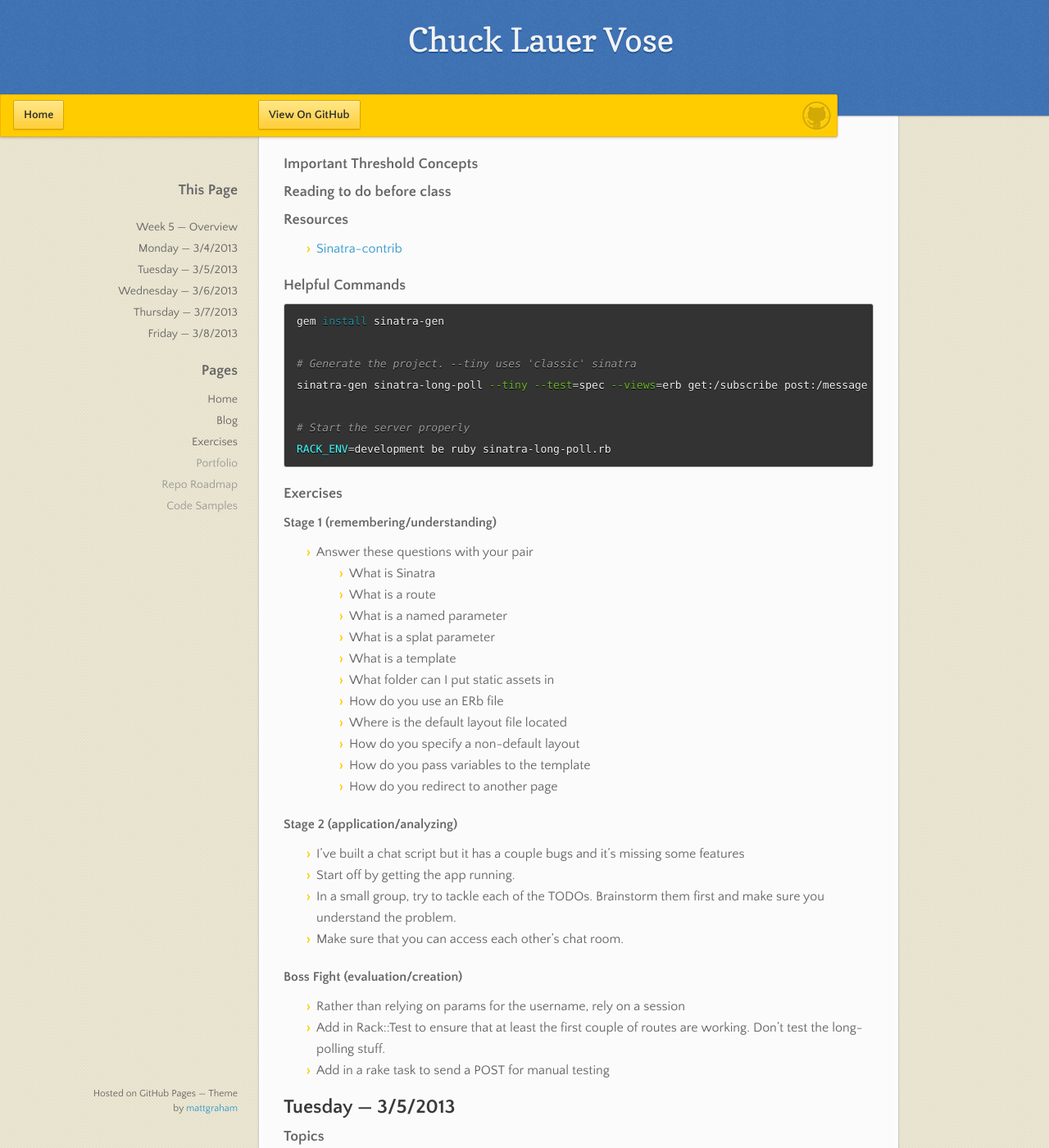
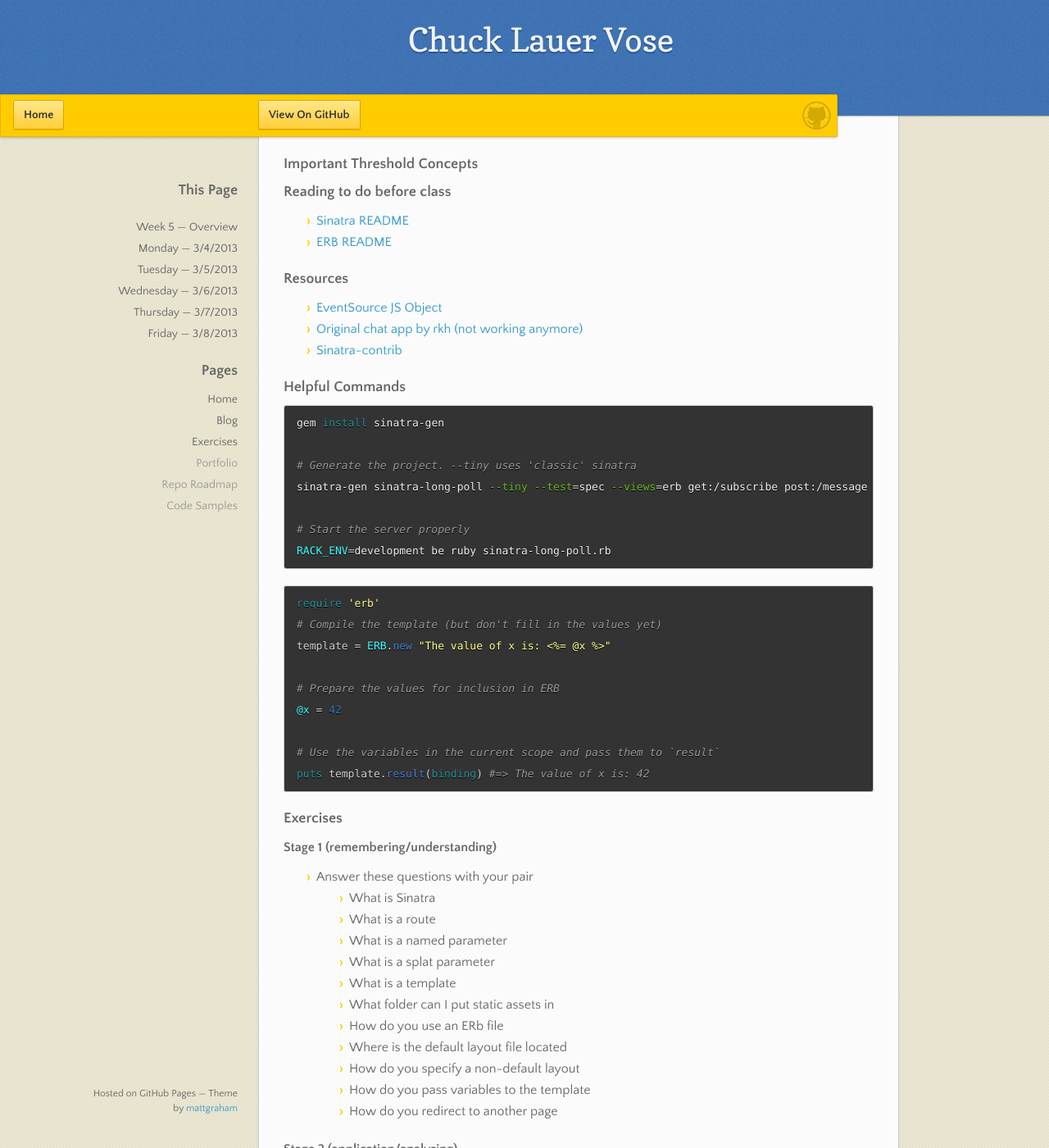
Before and after one commit to vosechu/vosechu.github.io, a Jekyll site: the page built from exercises/week5.md, in a window 1280 px wide and 1400 px high, scrolled down 924 px. Shown: the whole window at 82% size. Built offline with Jekyll 4.4.1, drawn with Linux system fonts in a browser that asks for light colours; nearby versions of some CDN libraries.

Commit message:
add ERB example to week 5

```diff
--- a/exercises/week5.md
+++ b/exercises/week5.md
@@ -38,8 +38,12 @@ body_classes: exercise
 ### Important Threshold Concepts
 
 ### Reading to do before class
+* [Sinatra README](http://www.sinatrarb.com/intro.html)
+* [ERB README](http://ruby-doc.org/stdlib-2.0/libdoc/erb/rdoc/ERB.html)
 
 ### Resources
+* [EventSource JS Object](https://developer.mozilla.org/en-US/docs/Server-sent_events/Using_server-sent_events)
+* [Original chat app by rkh (not working anymore)](https://gist.github.com/rkh/1476463)
 * [Sinatra-contrib](http://www.sinatrarb.com/contrib/)
 
 ### Helpful Commands
@@ -51,6 +55,18 @@ sinatra-gen sinatra-long-poll --tiny --test=spec --views=erb get:/subscribe post
 
 # Start the server properly
 RACK_ENV=development be ruby sinatra-long-poll.rb
+{% endhighlight %}
+
+{% highlight ruby %}
+require 'erb'
+# Compile the template (but don't fill in the values yet)
+template = ERB.new "The value of x is: <%= @x %>"
+
+# Prepare the values for inclusion in ERB
+@x = 42
+
+# Use the variables in the current scope and pass them to `result`
+puts template.result(binding) #=> The value of x is: 42
 {% endhighlight %}
 
 ### Exercises
```
